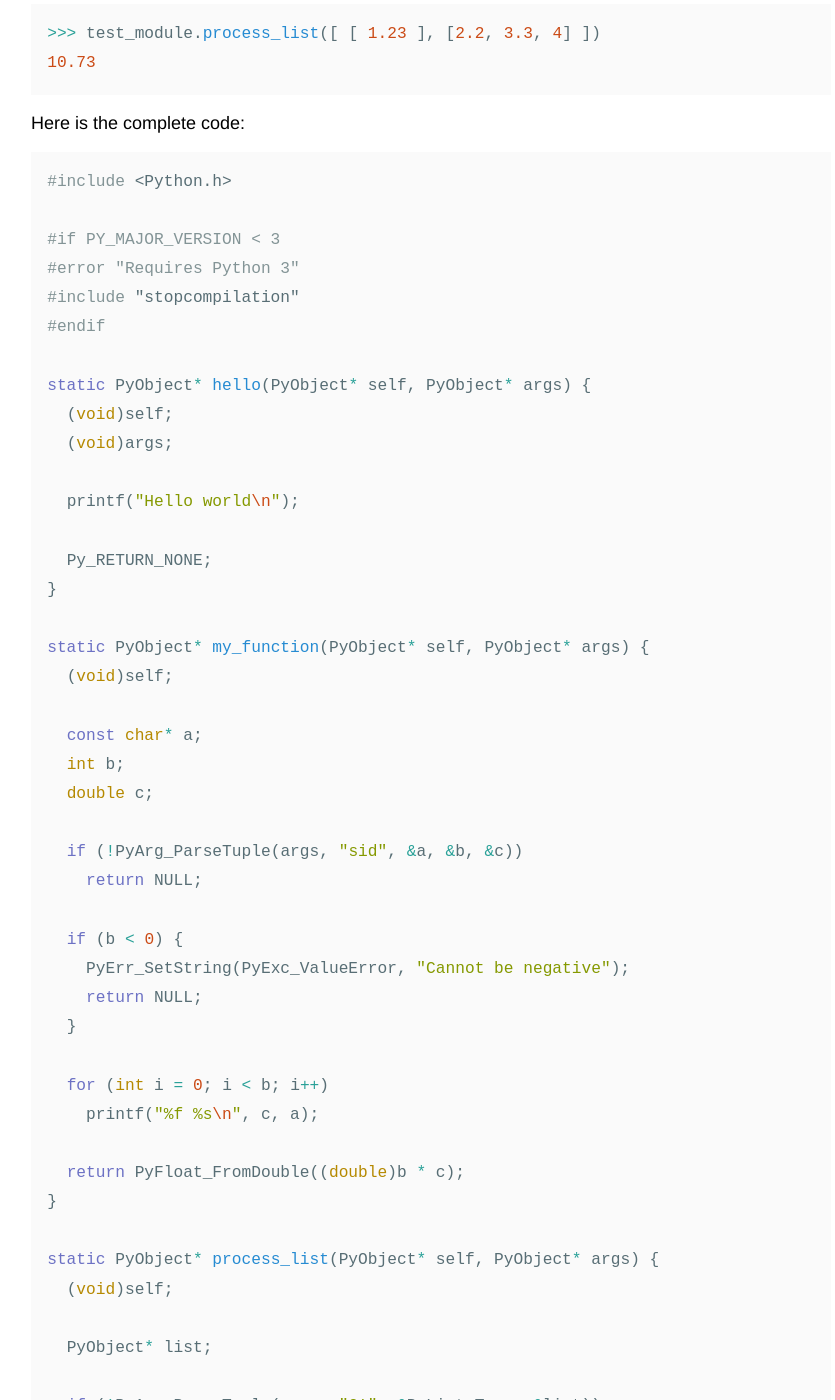
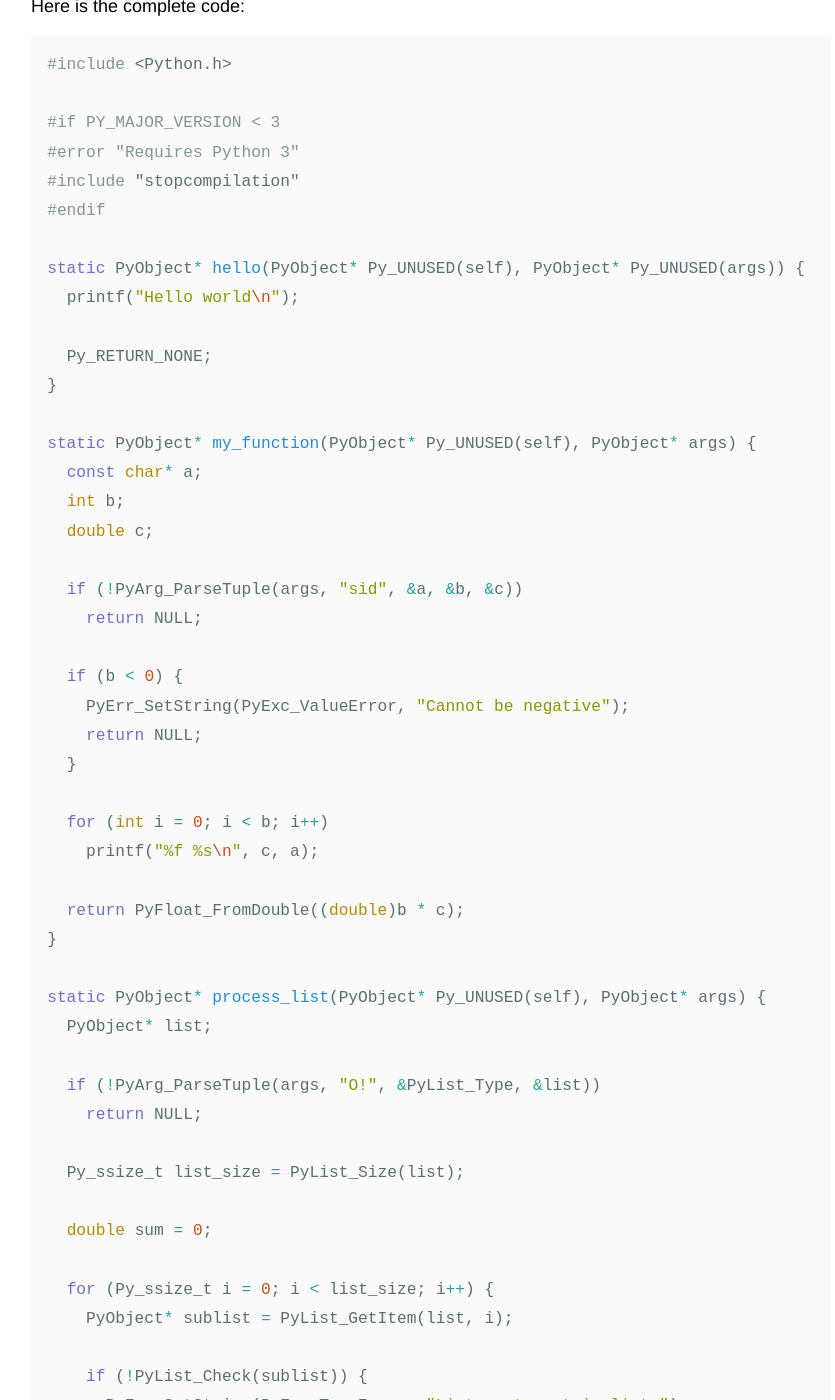
Before and after one commit to ishantheperson/ishantheperson.github.io, a Jekyll site: the page built from _posts/2019-01-06-python-c-ext-2.md, in a window 1280 px wide and 1400 px high, scrolled down 4198 px. Shown: the whole window, without its empty margins (209-1044 px from the left). Built offline with Jekyll 4.4.1, drawn with Linux system fonts in a browser that asks for light colours; some of the changed text lies outside the part shown.

Commit message:
Py_UNUSED instead of (void)x

````diff
--- a/_posts/2019-01-06-python-c-ext-2.md
+++ b/_posts/2019-01-06-python-c-ext-2.md
@@ -14,9 +14,7 @@ a string, an integer, and a floating-point number. First
 we will look at how to extract these arguments from the `args` object.
 
 ```c
-static PyObject* my_function(PyObject* self, PyObject* args) {
-  (void)self;
-
+static PyObject* my_function(PyObject* Py_UNUSED(self), PyObject* args) {
   const char* a;
   int b;
   double c;
@@ -62,9 +60,7 @@ For the next function we implement, it will take in a list of list of doubles,
 and then add up all the doubles.
 
 ```c
-static PyObject* process_list(PyObject* self, PyObject* args) {
-  (void)self;
-
+static PyObject* process_list(PyObject* Py_UNUSED(self), PyObject* args) {
   PyObject* list;
 
   if (!PyArg_ParseTuple(args, "O!", &PyList_Type, &list))
@@ -166,18 +162,13 @@ Here is the complete code:
 #include "stopcompilation"
 #endif
 
-static PyObject* hello(PyObject* self, PyObject* args) {
-  (void)self;
-  (void)args;
-
+static PyObject* hello(PyObject* Py_UNUSED(self), PyObject* Py_UNUSED(args)) {
   printf("Hello world\n");
 
   Py_RETURN_NONE;
 }
 
-static PyObject* my_function(PyObject* self, PyObject* args) {
-  (void)self;
-
+static PyObject* my_function(PyObject* Py_UNUSED(self), PyObject* args) {
   const char* a;
   int b;
   double c;
@@ -196,9 +187,7 @@ static PyObject* my_function(PyObject* self, PyObject* args) {
   return PyFloat_FromDouble((double)b * c);
 }
 
-static PyObject* process_list(PyObject* self, PyObject* args) {
-  (void)self;
-
+static PyObject* process_list(PyObject* Py_UNUSED(self), PyObject* args) {
   PyObject* list;
 
   if (!PyArg_ParseTuple(args, "O!", &PyList_Type, &list))
````
Also changed, not shown: _posts/2019-01-06-python-c-ext.md (+2 -8 lines).
